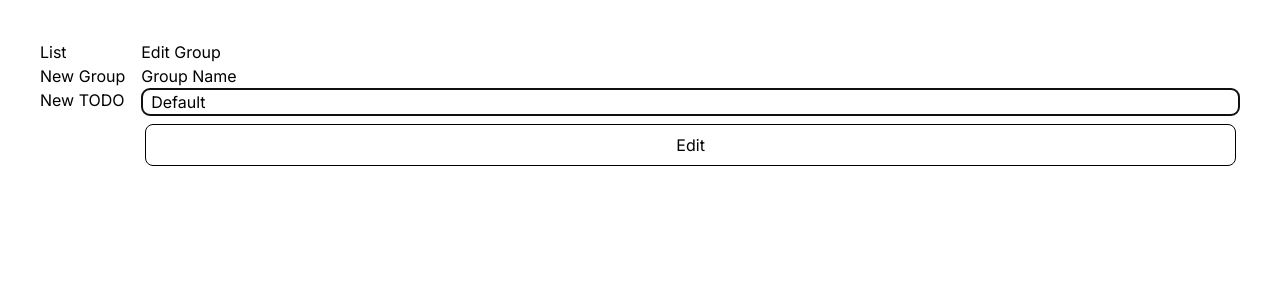
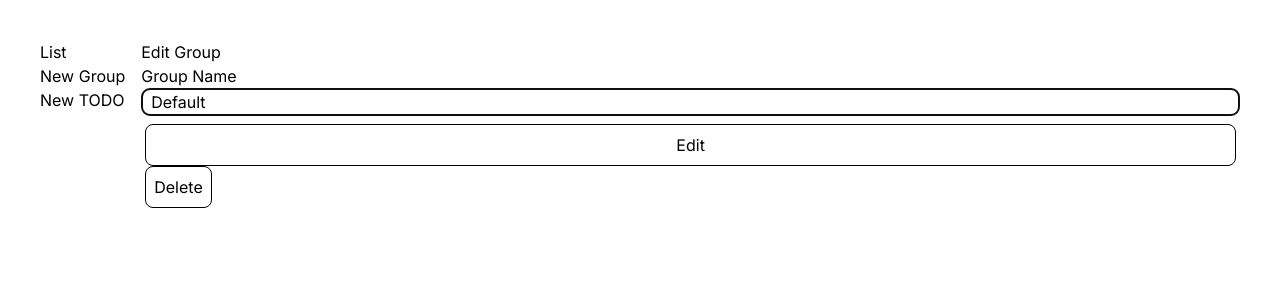
Before and after one commit to Jhonemarkus/next-14, a Next.js app: page /prt/default in a window 1280 px wide. Shown: the top 300 px of the page. Built offline with nearby package versions, Linux system fonts and the light colour scheme.

Commit message:
editing/deleting group

```diff
--- a/src/app/prt/[groupId]/page.tsx
+++ b/src/app/prt/[groupId]/page.tsx
@@ -1,11 +1,12 @@
 'use client'
 
+import Button from "@/components/button";
 import GroupForm from "@/components/groupForm";
 import useTODOList from "@/hooks/useTODOList";
 import { iTodoGroup } from "@/types/iTodoGroup";
 import { StoredDataV1 } from "@/types/storedDataV1";
 import { useRouter } from "next/navigation";
-import { useMemo } from "react";
+import { useCallback, useMemo } from "react";
 import { useFormState } from "react-dom";
 
 export default function EditGroupPage({ params }) {
@@ -15,7 +16,8 @@ export default function EditGroupPage({ params }) {
   const group = useMemo(() => {
     return data?.groups[groupId]
   }, [data, groupId])
-  const [formState, formAction] = useFormState((prevState: any, formData: FormData) => {
+
+  const [formState, formAction] = useFormState(async (prevState: any, formData: FormData) => {
     const newGroup = {...group}
     newGroup.name = `${formData.get('name')}`
     const newData:StoredDataV1 = {
@@ -29,6 +31,13 @@ export default function EditGroupPage({ params }) {
     router.push('/prt')
   }, group)
 
+  const deleteGroup = useCallback(() => {
+    const newData: StoredDataV1 = {...data}
+    delete newData.groups[groupId]
+    update(newData)
+    router.push('/prt')
+  }, [data, groupId, update, router])
+
   if (isLoading) {
     return <>...loading</>
   }
@@ -37,6 +46,9 @@ export default function EditGroupPage({ params }) {
     <>
       <h2>Edit Group</h2>
       <GroupForm action={formAction} group={group} />
+      <Button onClick={deleteGroup}>
+        Delete
+      </Button>
     </>
   )
 }
--- a/src/app/prt/new-group/page.tsx
+++ b/src/app/prt/new-group/page.tsx
@@ -11,7 +11,7 @@ import { useFormState } from "react-dom";
 export default function NewGroupPage() {
   const router = useRouter()
   const {data, isLoading, update} = useTODOList()
-  const [formState, formAction] = useFormState((prevState: any, formData: FormData) => {
+  const [formState, formAction] = useFormState(async (prevState: any, formData: FormData) => {
     const group:iTodoGroup = {
       id: `${new Date().getTime()}`,
       name: `${formData.get('name')}`,
--- a/src/components/groupForm.tsx
+++ b/src/components/groupForm.tsx
@@ -23,7 +23,7 @@ export default function GroupForm({ action, group }: iGroupFormProps) {
           autoFocus
         />
 
-        <input type="hidden" name="id" id="id" value={group?.id} />
+        <input type="hidden" name="id" id="id" defaultValue={group?.id} />
 
         <Button type="submit" aria-disabled={pending}>
           {group == null ? 'Add' : 'Edit'}
```
